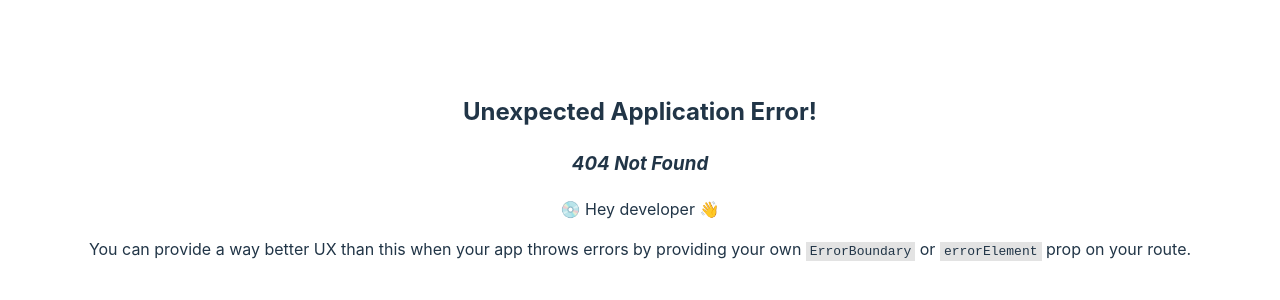
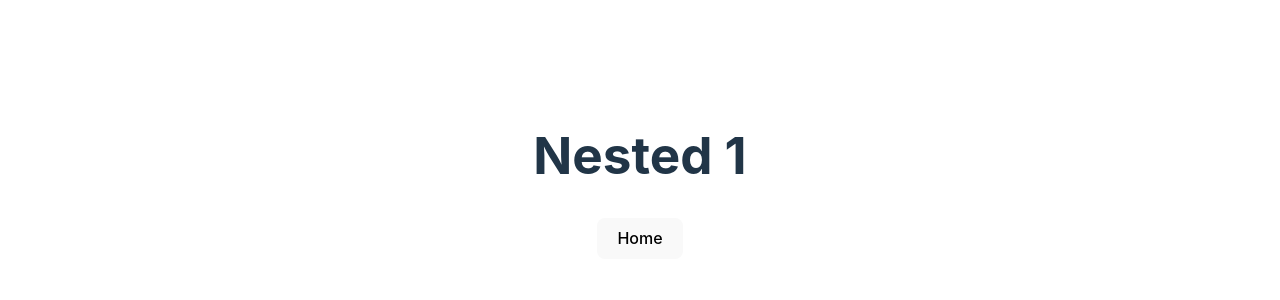
Before and after one commit to muammarFaiz/react_examples_and_notes, a React (Vite) app: page /#/nested1 in a window 1280 px wide. Before the commit this address had no page. Shown: the part 224-524 px from the top of the page. Built offline with nearby package versions, Linux system fonts and the light colour scheme.

Commit message:
use hashRouter for github pages

```diff
--- a/src/App.jsx
+++ b/src/App.jsx
@@ -3,6 +3,7 @@ import reactLogo from './assets/react.svg'
 import './App.css'
 import Child1 from './childs/child1/child1'
 import Child2 from './childs/child2/child2'
+import { useNavigate } from 'react-router-dom'
 
 // small components is good to prevent big components to re-render over small stuff, also a big component doesn't
 // have to re-render all its children, put the childrens inside a memo, memo makes a component skip a re-render
@@ -59,6 +60,7 @@ function App() {
   })
   const renderCount = useRef(0)
   const myinputelement = useRef()
+  const navigate = useNavigate()
   const resultFromSlowStuff = useMemo(function() {
     // commonly useMemo used to run a slow function
     // commonly people give useMemo a function that return something and assign it to a variable like this
@@ -91,6 +93,7 @@ function App() {
     // regardless whether the child use memo or not.
     // solution: i put all the child into memo and wrap that memo with another component called Barrier, the
     // Barrier will re-render but the real child protected with memo will not except if the props change.
+    // source: https://blog.axlight.com/posts/4-options-to-prevent-extra-rerenders-with-react-context/
     <appContext.Provider value={{
       state, dispatch
     }}>
@@ -112,8 +115,9 @@ function App() {
             onChange={function(ev) {dispatch({action: 'inputVal', payload: ev.target.value})}} />
           <br />
           {/* increment decrement buttons */}
-          <button onClick={() => dispatch({action: 'increment'})}>count is {state.count}</button><br />
-          <button onClick={function(ev) {dispatch({action: 'decrement'})}}>decrement</button>
+          <button onClick={() => dispatch({action: 'increment'})}>count is {state.count}</button>
+          <button onClick={function(ev) {dispatch({action: 'decrement'})}}>decrement</button><br />
+          <button onClick={function(ev) {navigate('nested1')}}>to nested1</button>
           {/* show app component render counts */}
           <p>renderCount: {renderCount.current}</p>
           {/* show child-2 button click counts */}
--- /dev/null
+++ b/src/childs/404page/page404.jsx
@@ -0,0 +1,8 @@
+export default function Page404(props) {
+  return (
+    <div className="page404">
+      <h1>404</h1>
+      <p>page</p>
+    </div>
+  )
+}
--- /dev/null
+++ b/src/childs/nested1/nested1.jsx
@@ -0,0 +1,16 @@
+import { useNavigate } from "react-router-dom"
+
+export default function Nested1(props) {
+  const navigate = useNavigate()
+
+  function handleHomeBtn(ev) {
+    navigate('/')
+  }
+
+  return (
+    <div className="nested1">
+      <h1>Nested 1</h1>
+      <button onClick={handleHomeBtn}>Home</button>
+    </div>
+  )
+}
```
Also changed, not shown: src/main.jsx (+17 -3 lines), src/childs/nested1/nested1.css (added).
